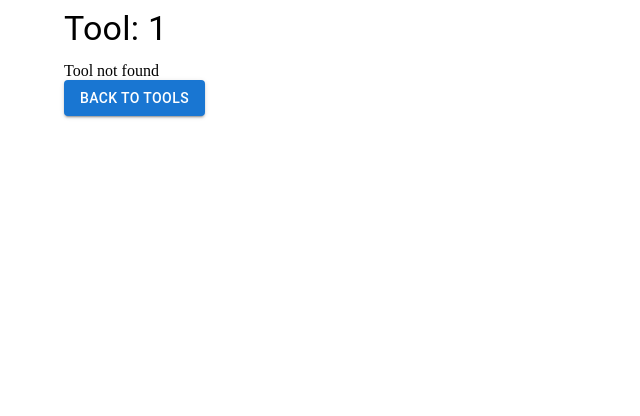
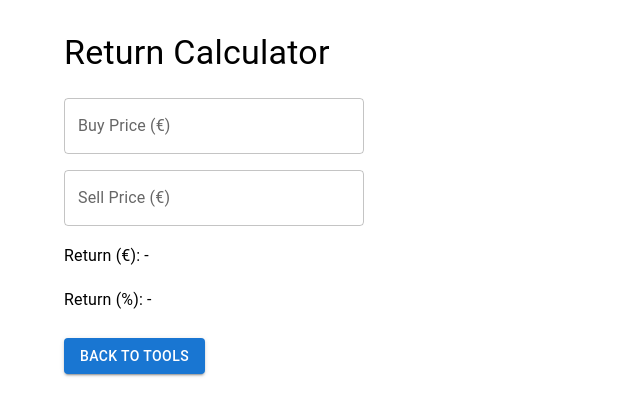
Before and after one commit to k-stef/trading-pwa, a React (Vite) app: page /tool/1 in a window 1280 px wide. Before the commit this address had no page. Shown: the top 416 px of the page, without its empty margins (0-640 px from the left). Built offline with nearby package versions, Linux system fonts and the light colour scheme.

Commit message:
add return calculator
Signed-off-by: Stefanie Kopp <stefanie.kopp@iteratec.com>

```diff
--- a/src/components/Overview.tsx
+++ b/src/components/Overview.tsx
@@ -8,8 +8,8 @@ export type Tool = {
   name: string;
 };
 
-const tools: Tool[] = [
-  { id: 1, name: "Tool 1" },
+export const tools: Tool[] = [
+  { id: 1, name: "Return Calculator" },
   { id: 2, name: "Tool 2" },
   { id: 3, name: "Tool 3" },
 ];
@@ -18,13 +18,13 @@ const Overview: React.FC = () => {
   const navigate = useNavigate();
 
   return (
-    <Box sx={{ p: 2 }}>
-      <Typography variant="h4" align="center" gutterBottom>
+    <Box sx={{ p: 3 }}>
+      <Typography variant="h4" gutterBottom>
         Trading Tools
       </Typography>
-      <Grid container spacing={3} justifyContent="flex-start">
+      <Grid container spacing={3} justifyContent="flex-start" marginY={3}>
         {tools.map((tool) => (
-          <Grid key={tool.id} size={{ xs: 6 }}>
+          <Grid key={tool.id} size={{ xs: 6, md: 2 }}>
             <Tile tool={tool} onClick={() => navigate(`/tool/${tool.id}`)} />
           </Grid>
         ))}
--- /dev/null
+++ b/src/components/tools/ReturnCalc.tsx
@@ -0,0 +1,44 @@
+import React, { useState } from "react";
+import { Box, TextField, Typography } from "@mui/material";
+
+export const ReturnCalc: React.FC = () => {
+  const [buy, setBuy] = useState<string>("");
+  const [sell, setSell] = useState<string>("");
+
+  const buyNum = parseFloat(buy.replace(",", "."));
+  const sellNum = parseFloat(sell.replace(",", "."));
+
+  const valid = !isNaN(buyNum) && !isNaN(sellNum) && buyNum !== 0;
+
+  const returnEuro = valid ? sellNum - buyNum : undefined;
+  const returnPercent = valid ? ((sellNum - buyNum) / buyNum) * 100 : undefined;
+
+  return (
+    <Box
+      sx={{ display: "flex", flexDirection: "column", gap: 2, maxWidth: 300 }}
+    >
+      <TextField
+        label="Buy Price (€)"
+        value={buy}
+        onChange={(e) => setBuy(e.target.value)}
+        type="number"
+        inputProps={{ step: "0.01", min: "0" }}
+      />
+      <TextField
+        label="Sell Price (€)"
+        value={sell}
+        onChange={(e) => setSell(e.target.value)}
+        type="number"
+        inputProps={{ step: "0.01", min: "0" }}
+      />
+      <Typography variant="subtitle1">
+        Return (€): {valid ? returnEuro?.toFixed(2) : "-"}
+      </Typography>
+      <Typography variant="subtitle1">
+        Return (%): {valid ? returnPercent?.toFixed(2) + " %" : "-"}
+      </Typography>
+    </Box>
+  );
+};
+
+export default ReturnCalc;
--- a/src/components/tools/ToolPage.tsx
+++ b/src/components/tools/ToolPage.tsx
@@ -1,27 +1,28 @@
-import React from 'react';
-import { useParams, Link } from 'react-router-dom';
-import { Typography, Button, Container } from '@mui/material';
+import React from "react";
+import { useParams, Link } from "react-router-dom";
+import { Typography, Button, Container, Box } from "@mui/material";
+import ReturnCalc from "./ReturnCalc";
+import { tools } from "../Overview";
 
 const ToolPage: React.FC = () => {
   const { toolId } = useParams<{ toolId: string }>();
 
-    // Placeholder for tool-specific content
   const renderToolContent = () => {
     switch (toolId) {
-            case 'example':
-                return <div>Example Tool Content</div>;
-            // Add cases for other tools here
+      case "1":
+        return <ReturnCalc />;
       default:
         return <div>Tool not found</div>;
     }
   };
 
   return (
-        <Container>
+    <Container sx={{ p: 3 }}>
       <Typography variant="h4" gutterBottom>
-                Tool: {toolId}
+        {tools.find((tool) => tool.id.toString() === toolId)?.name ||
+          "Unknown Tool"}
       </Typography>
-            {renderToolContent()}
+      <Box my={3}>{renderToolContent()}</Box>
       <Button variant="contained" component={Link} to="/">
         Back to Tools
       </Button>
```
Lines whose indentation alone changed are shown as unchanged.
